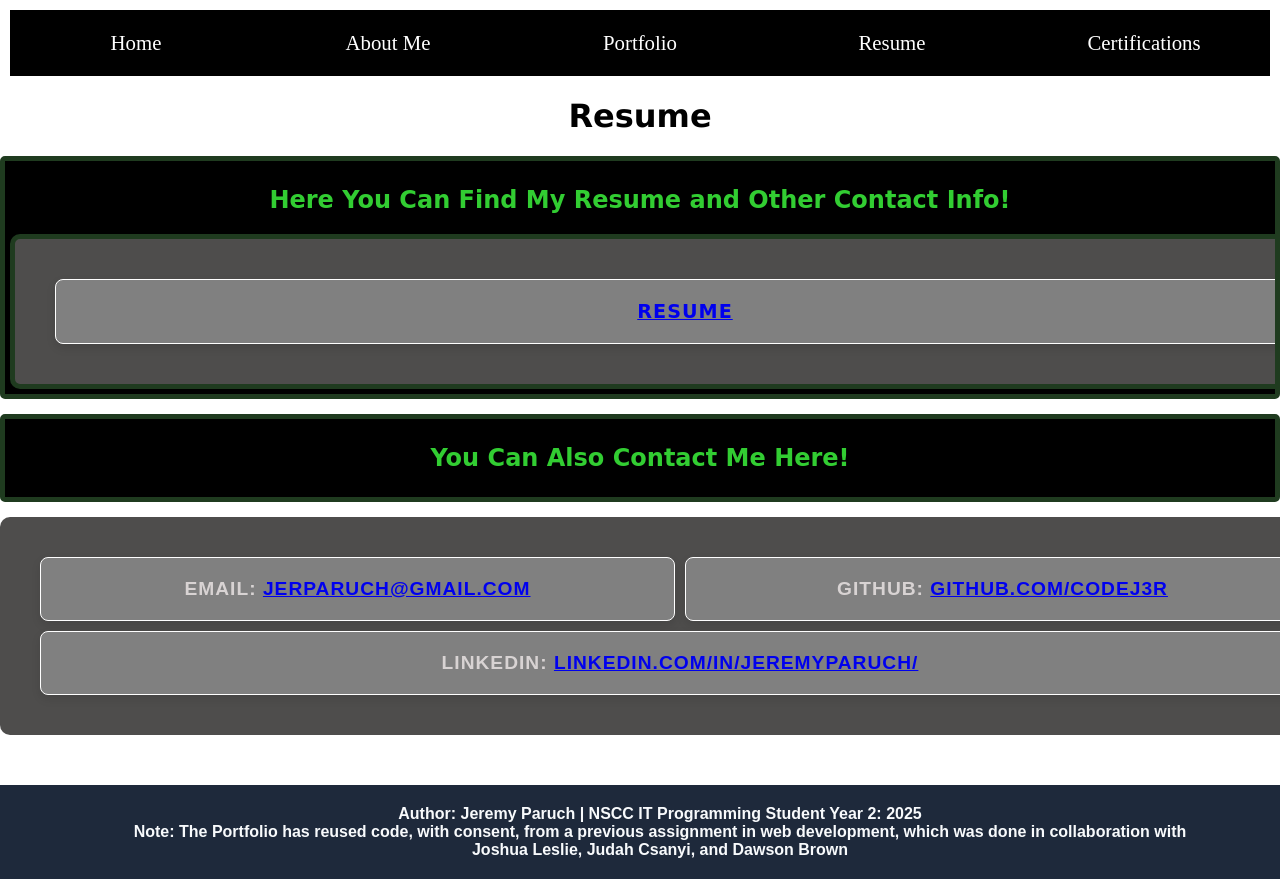
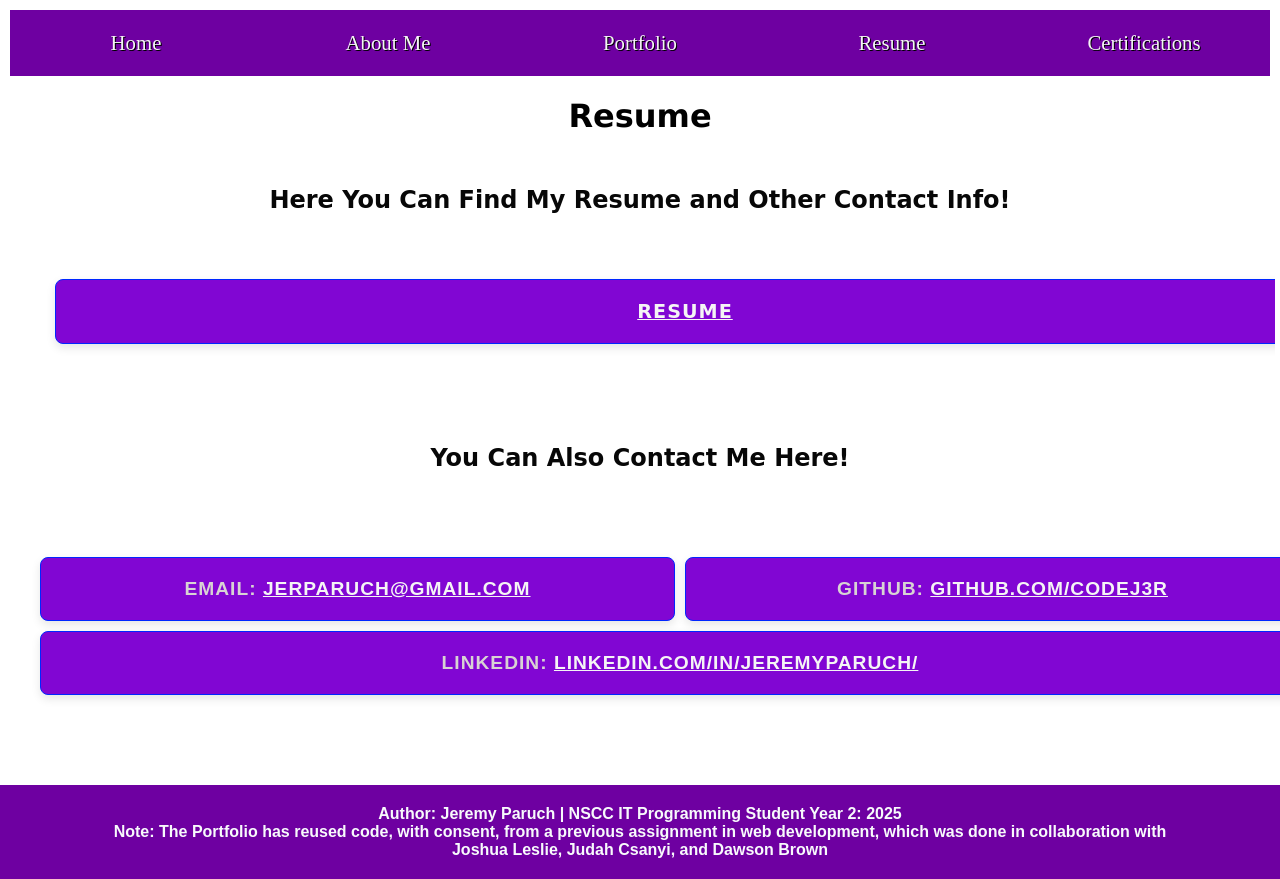
Before and after one commit to CodeJ3R/jeremyparuchportfolio, a plain HTML site: page resume.html in a window 1280 px wide. Shown: the top 879 px of the page. Drawn offline with Linux system fonts and the light colour scheme.

Commit message:
Styles changed
Changed the styles for the portfolio

```diff
--- a/Styles/aboutstyle.css
+++ b/Styles/aboutstyle.css
@@ -34,13 +34,29 @@ p {
     text-decoration: solid;
 }
 
+a:link {
+  color: rgb(245, 245, 245);
+}
+a:visited {
+  color: rgb(250, 250, 250);
+}
+
+/* mouse over link */
+a:hover {
+  color: rgb(255, 255, 255);
+}
+
+/* selected link */
+a:active {
+  color: rgb(235, 235, 235);
+}
 
 /* Main Nav */
 header {
     display: flex;
     align-items: center;
     justify-content: space-between;
-    background: rgb(255, 255, 255);
+        background:  rgb(140, 16, 255);
     padding: 0px;
     margin: 10px;
 }
@@ -58,7 +74,7 @@ header nav.horizontalNav {
     display: flex;
     justify-content: space-around;
     align-items: center;
-    background-color: black;
+        background:  rgb(140, 16, 255);
 }
 header ul {
     display: flex;
@@ -76,7 +92,7 @@ header li {
     color: white;
 }
 header li:hover {
-    background: blue;
+    background:rgb(140, 16, 255);
     color: white;
 }
 header a {
@@ -131,12 +147,24 @@ header a {
     text-decoration: overline underline;
 }
 
+a:visited {
+  color: rgb(250, 250, 250);
+}
 
+/* mouse over link */
+a:hover {
+  color: rgb(255, 255, 255);
+}
+
+/* selected link */
+a:active {
+  color: rgb(235, 235, 235);
+}
 
 /*Menu Section*/
 #menu {
     padding: 0 125px;
-    color: black;
+    color: rgb(255, 255, 255);
 }
 #section{
     padding: 0 125px;
@@ -153,13 +181,13 @@ header a {
     padding: 10px;
     box-shadow: 2px 2px 2px #bbb;/*shadow of column*/
     border: 1px solid;
-    background-color: #222222;
+        background-color: #6e00a1;
     margin: 10px;
 }
 #menu_col h2 {
     text-align: center;
     background-color: black;/*background colour of the div holding the h2*/
-    color: limegreen;/*h2 colour*/
+    color: rgb(255, 255, 255);/*h2 colour*/
     padding: 5px;
     font-family: cursive;
     margin: 0 0 15px;
@@ -183,8 +211,8 @@ header a {
     margin: 10;
     text-align: center;
     padding: 10px;
-    background-color: #4e4d4c;/**/
-    border: 5px solid #1f3b1f;
+    background-color: #6e00a1;/**/
+    border: 5px solid #6e00a1;
     border-radius: 5px;
     overflow: hidden;
     display: flex;
@@ -207,7 +235,7 @@ header a {
     height: auto;
     border-radius: 15%;/*rounded edges*/
     padding: 5px 5px 2px 5px;
-    border: 2px solid #6699cc;
+    border: 2px solid rgb(131, 6, 247);
     margin: 0 auto;
     box-sizing: border-box;/*when the page gets smaller, it keeps the 5px margin*/
     transform: translateY(-5px);
@@ -227,18 +255,18 @@ header a {
     margin: 0;
     text-align: center;
     padding: 10px;
-    background-color: #4e4d4c;/**/
-    border: 5px solid #1f3b1f;
+    background-color: rgb(40, 34, 44);/**/
+    border: 5px solid #7802ff;
     border-radius: 5px;
     overflow: hidden;
     display: flex;
     flex-direction: column;
     align-items: center;
-    color: rgb(216, 211, 211);
+    color: rgb(255, 255, 255);
     grid-template-columns: repeat(10,1fr);
 }
 .box:hover {
-    box-shadow: 2px 4px 8px rgba(0, 0, 0, 0.2);/*a shadow appears when you hover over the box*/
+    box-shadow: 2px 4px 8px rgba(218, 23, 23, 0.2);/*a shadow appears when you hover over the box*/
 }
 
 
@@ -246,14 +274,14 @@ header a {
 /* Main Courses */
 #main-courses .main-course-item {/*item*/
     display: flex;
-    align-items: center;
+    align-items: left;
     justify-content: space-between;
     padding: 20px 0;
 }
 #main-courses .main-course-item .image-container {/*image container in item*/
 
     max-width: 40%;
-    text-align: center;
+    text-align: left;
     margin-left: 10px;
 }
 #main-courses .main-course-item .image-container img {/*image in item*/
@@ -265,7 +293,7 @@ header a {
 #main-courses .main-course-item .text-container {/*text in item*/
     flex: 2;
     padding: 0 20px;
-    text-align: center;
+    text-align: left;
 }
 #main-courses .main-course-item .text-container h3 {
     font-size: 1.8rem;
@@ -276,30 +304,30 @@ header a {
     font-size: 1rem;
     color: white;
     margin-bottom: 10px;
-    text-align: center;
+    text-align: left;
 }
 #main-courses .main-course-item .text-container h4 {
     font-size: 1.5rem;
     color: white;
-    text-align: center;
+    text-align: left;
 }
 /*Alternating image and text - images before images after the text*/
 #main-courses .main-course-item #alternate {
     display: flex;
     flex-direction: row-reverse; /* Reverse the order for alternating items */
     padding: 20px 0;
-    border-bottom: 1px solid #ddd;
-    text-align: center;
+    border-bottom: 1px solid #1220db;
+    text-align: left;
 }
 #main-courses .main-course-item #alternate .image-container {
     flex: 1;
     max-width: 40%;
-    text-align: center;
+    text-align: left;
 }
 #main-courses .main-course-item #alternate .text-container {
     flex: 2;
     padding: 0 20px;
-    text-align: center;
+    text-align: left;
 }
 
 /*Drinks and Specials*/
@@ -344,17 +372,17 @@ header a {
 }
 
 /*End of Menu Section*/
-footer{
-    width:100%;
+footer {
     text-align: center;
     padding: 20px;
-    background-color: #1e293b;
+    background-color: #6e00a1;
     color: #f8fafc;
     margin-top: 50px;
     font-weight: bold;
 }
 
 ul{ width: fit-content;
-    margin-right: auto;
-    margin-left: auto;
+    padding-top: 10px;
+    padding-bottom: 10px;
+    align-items: left;
 }
--- a/Styles/certificationStyle.css
+++ b/Styles/certificationStyle.css
@@ -21,7 +21,7 @@ h4 {
 h2{
     text-align: center;
     background-color: black;/*background colour of the div holding the h2*/
-    color: limegreen;/*h2 colour*/
+    color: rgb(255, 255, 255);/*h2 colour*/
     padding: 5px;
     font-family: cursive;
     margin: 0 0 15px;
@@ -50,7 +50,7 @@ header nav.horizontalNav {
     display: flex;
     justify-content: space-around;
     align-items: center;
-    background-color: black;
+    background-color:#6e00a1;
 }
 header ul {
     display: flex;
@@ -68,7 +68,7 @@ header li {
     color: white;
 }
 header li:hover {
-    background: blue;
+    background: rgb(132, 40, 252);
     color: white;
 }
 header a {
@@ -85,8 +85,8 @@ header a {
     box-shadow: 0 4px 12px rgba (0,0,0,0.1);
     margin: auto;
     text-align: center;
-    background-color: #4e4d4c;/**/
-    border: 5px solid #1f3b1f;
+    background-color: #ffffff;/**/
+    border: 5px solid #ffffff;
     border-radius: 5px;
     overflow: hidden;
     text-align: center;
@@ -120,9 +120,26 @@ header a {
  flex-wrap: wrap;
  margin: auto;
  text-align: center;
- background-color: #4e4d4c;/**/
- border: 5px solid #1f3b1f;
- color: rgb(216, 211, 211);
+ background-color: #ffffff;/**/
+ border: 5px solid #ffffff;
+ color: rgb(135, 0, 245);
+}
+
+a:link {
+  color: rgb(245, 245, 245);
+}
+a:visited {
+  color: rgb(250, 250, 250);
+}
+
+/* mouse over link */
+a:hover {
+  color: rgb(255, 255, 255);
+}
+
+/* selected link */
+a:active {
+  color: rgb(235, 235, 235);
 }
 /* where the 3x3 is actually happening */
 .grid-item{
@@ -133,7 +150,7 @@ header a {
     border: 1px solid #ffffff;
     border-radius: 8px;
     transition: transform 0.3s ease, box-shadow 0.3s ease;
-    background-color: Grey;
+    background-color: rgb(133, 0, 241);
     font-weight: bold;
     box-shadow: 0 4px 10px rgba(0,0,0,0.1);;
 }
--- a/Styles/indexstyle.css
+++ b/Styles/indexstyle.css
@@ -1,6 +1,7 @@
 @charset "utf-8";
 
 /*background color for whole page*/
+
 body {
     margin: 0;
     background: rgb(255, 255, 255);
@@ -32,7 +33,7 @@ header nav.horizontalNav {
     display: flex;
     justify-content: space-around;
     align-items: center;
-    background-color: black;
+    background-color: rgb(36, 147, 238);
 }
 
 header ul {
@@ -87,7 +88,7 @@ figure {
     margin-top: 10px;
     margin-left: 40px;
     border-radius: 10px;
-    border: 5px solid black;
+    border: 5px solid rgb(0, 0, 0);
 }
 
 /*setting the grid items in the format they are, and colors, and font colors, etc.*/
@@ -103,18 +104,35 @@ figure {
 
 .column {
     width: 48%;
-    background-color: #222222;
+    background-color: #6e00a1; /* Portfilio and about me */
     padding: 20px;
     margin-right: 20px;
     margin-left: 10px;
-    box-shadow: 0px 6px 12px rgba(0, 0, 0, 0.2);
+    box-shadow: 0px 6px 12px rgba(152, 2, 238, 0.2);
     border-radius: 10px;
     transition: transform 0.3s ease, box-shadow 0.3s ease;
+
+
 }
 
+
+a:visited {
+  color: rgb(250, 250, 250);
+}
+
+/* mouse over link */
+a:hover {
+  color: rgb(140, 0, 255);
+}
+
+/* selected link */
+a:active {
+  color: rgb(235, 235, 235);
+}
 .column:hover {
     transform: translateY(-5px);
-    box-shadow: 0px 12px 24px black;
+    box-shadow: 0px 12px 24px #6e00a1
+
 }
 
 .column h2 {
@@ -131,7 +149,7 @@ figure {
 
 .full-width-row {
     width: 97%;
-    background-color: #222222;
+    background-color: #6e00a1;  /* Resume button*/
     padding: 20px;
     text-align: center;
     box-shadow: 0px 6px 12px rgba(2, 2, 2, 0.2);
@@ -142,7 +160,7 @@ figure {
 
 .full-width-row:hover {
     transform: translateY(-5px);
-    box-shadow: 0px 12px 24px rgba(0, 0, 0, 0.3);
+    box-shadow: 0px 12px 24px rgba(179, 2, 196, 0.3);
 }
 
 .full-width-row h2 {
@@ -170,7 +188,7 @@ h2 {
 footer {
     text-align: center;
     padding: 20px;
-    background-color: #1e293b;
+    background-color: #6e00a1;
     color: #f8fafc;
     margin-top: 50px;
     font-weight: bold;
--- a/Styles/portStyle.css
+++ b/Styles/portStyle.css
@@ -15,14 +15,30 @@ h4 {
     font-style: italic;
     font-weight: lighter;
     text-decoration: solid;
+
+}
+a:link {
+  color: rgb(245, 245, 245);
+}
+a:visited {
+  color: rgb(250, 250, 250);
 }
 
+/* mouse over link */
+a:hover {
+  color: rgb(255, 255, 255);
+}
+
+/* selected link */
+a:active {
+  color: rgb(235, 235, 235);
+}
 /* Main Nav */
 header {
     display: flex;
     align-items: center;
     justify-content: space-between;
-    background:  rgb(255, 255, 255);
+    background:  rgb(140, 16, 255);
     padding: 0px;
     margin: 10px;
 }
@@ -40,7 +56,7 @@ header nav.horizontalNav {
     display: flex;
     justify-content: space-around;
     align-items: center;
-    background-color: black;
+    background-color: rgb(140, 0, 255);
 }
 header ul {
     display: flex;
@@ -58,13 +74,14 @@ header li {
     color: white;
 }
 header li:hover {
-    background: blue;
+    background: rgb(132, 2, 255);
     color: white;
+
 }
 header a {
     display: block; /*clicking the li instead of the text will take you to the page*/
     text-decoration: none;
-    color: white;
+    color: rgb(187, 187, 187);
     text-shadow: 1px 1px black;
     font-family:'Times New Roman', Times, serif
 }
@@ -76,15 +93,16 @@ header a {
     margin: auto;
     text-align: center;
     background-color: #4e4d4c;/**/
-    border: 5px solid #1f3b1f;
+    border: 5px solid #ffffff;
     border-radius: 5px;
     overflow: hidden;
     text-align: center;
-    background-color: black;/*background colour of the div holding the h2*/
-    color: limegreen;/*h2 colour*/
+    background-color: rgb(255, 255, 255);/*background colour of the div holding the h2*/
+    color: rgb(7, 7, 7);/*h2 colour*/
     padding: 5px;
     font-family: cursive;
     margin: 0 0 15px;
+
 
 }
 /* extra style for transcript text box */
@@ -93,6 +111,7 @@ header a {
     font-size: 1.5em;
     margin-bottom: 30px;
     color: #333;
+
 }
 
 
@@ -110,9 +129,10 @@ header a {
  flex-wrap: wrap;
  margin: auto;
  text-align: center;
- background-color: #4e4d4c;/**/
- border: 5px solid #1f3b1f;
- color: rgb(216, 211, 211);
+ background-color: #ffffff;/**/
+ border: 5px solid #ffffff;
+ color: rgb(255, 255, 255);
+
 }
 /* where the 3x3 is actually happening */
 .grid-item{
@@ -120,10 +140,10 @@ header a {
     text-align: center;
     padding: 20px;
     min-width: 120px;
-    border: 1px solid #ffffff;
+    border: 1px solid #0026ff;
     border-radius: 8px;
     transition: transform 0.3s ease, box-shadow 0.3s ease;
-    background-color: Grey;
+    background-color: rgb(129, 6, 211);
     font-weight: bold;
     box-shadow: 0 4px 10px rgba(0,0,0,0.1);;
 }
@@ -154,19 +174,23 @@ header a {
     text-align: center;
     border: 5px;
     color: rgb(216, 211, 211);
+    background-color: #ffffff;/**/
+ border: 5px solid #ffffff;
+ color: rgb(255, 255, 255);
    }
    #section{
     padding: 0 125px;
     text-align: center;
     font-size: 2rem;
     font-family: Verdana;
+
 }
 /*End of Menu Section*/
-footer{
-    width:100%;
+/*footer design*/
+footer {
     text-align: center;
     padding: 20px;
-    background-color: #1e293b;
+    background-color: #6e00a1;
     color: #f8fafc;
     margin-top: 50px;
     font-weight: bold;
--- a/Styles/resumeStyle.css
+++ b/Styles/resumeStyle.css
@@ -41,7 +41,7 @@ header nav.horizontalNav {
     display: flex;
     justify-content: space-around;
     align-items: center;
-    background-color: black;
+    background-color:#6e00a1;
 }
 header ul {
     display: flex;
@@ -59,7 +59,7 @@ header li {
     color: white;
 }
 header li:hover {
-    background: blue;
+    background: rgb(119, 0, 255);
     color: white;
 }
 header a {
@@ -77,12 +77,12 @@ header a {
     margin: auto;
     text-align: center;
     background-color: #4e4d4c;/**/
-    border: 5px solid #1f3b1f;
+    border: 5px solid #ffffff;
     border-radius: 5px;
     overflow: hidden;
     text-align: center;
-    background-color: black;/*background colour of the div holding the h2*/
-    color: limegreen;/*h2 colour*/
+    background-color: rgb(255, 255, 255);/*background colour of the div holding the h2*/
+    color: rgb(7, 7, 7);/*h2 colour*/
     padding: 5px;
     font-family: cursive;
     margin: 0 0 15px;
@@ -96,7 +96,22 @@ header a {
     color: #333;
 }
 
+a:link {
+  color: rgb(245, 245, 245);
+}
+a:visited {
+  color: rgb(250, 250, 250);
+}
 
+/* mouse over link */
+a:hover {
+  color: rgb(255, 255, 255);
+}
+
+/* selected link */
+a:active {
+  color: rgb(235, 235, 235);
+}
 /* To get a 3x3 grid going, this is the container */
 .courses {
  display: flex;
@@ -111,20 +126,21 @@ header a {
  flex-wrap: wrap;
  margin: auto;
  text-align: center;
- background-color: #4e4d4c;/**/
- border: 5px solid #1f3b1f;
+ background-color: #ffffff;/**/
+ border: 5px solid #ffffff;
  color: rgb(216, 211, 211);
 }
 /* where the 3x3 is actually happening */
 .grid-item{
     flex: 1 1 30%;
     text-align: center;
+    align-items: center;
     padding: 20px;
     min-width: 120px;
-    border: 1px solid #ffffff;
+    border: 1px solid #0026ff;
     border-radius: 8px;
     transition: transform 0.3s ease, box-shadow 0.3s ease;
-    background-color: Grey;
+    background-color: rgb(129, 6, 211);
     font-weight: bold;
     box-shadow: 0 4px 10px rgba(0,0,0,0.1);;
 }
@@ -148,7 +164,7 @@ header a {
     gap: 10px;
     width: 100%;
     padding: 40px;
-    background: #4e4d4c;
+    background: #ffffff;
     border-radius: 10px;
     box-shadow: 0 4px 12px rgba (0,0,0,0.1);
     margin: auto;
@@ -163,11 +179,10 @@ header a {
     font-family: Verdana;
 }
 /*End of Menu Section*/
-footer{
-    width:100%;
+footer {
     text-align: center;
     padding: 20px;
-    background-color: #1e293b;
+    background-color: #6e00a1;
     color: #f8fafc;
     margin-top: 50px;
     font-weight: bold;
```
